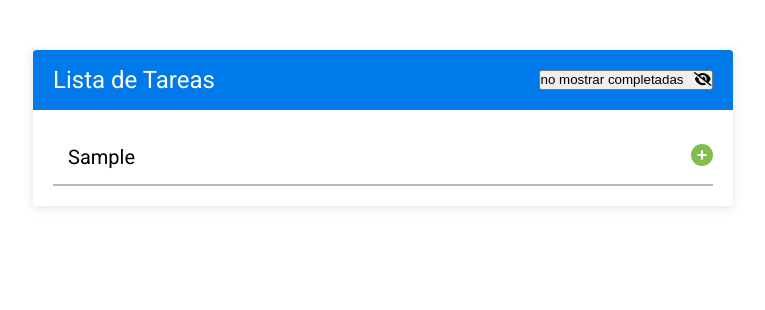
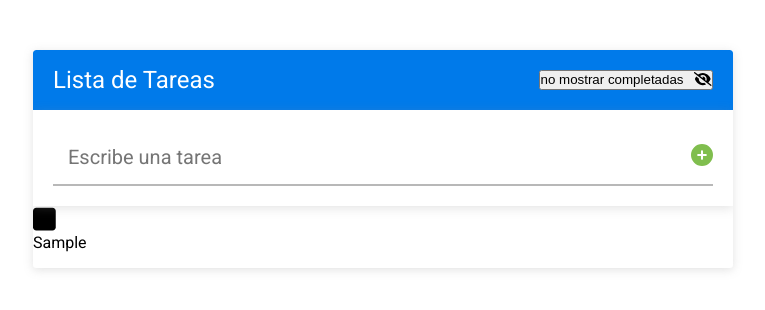
Before and after one commit to Mariangel86/app_lista_de_tareas, a React (Create React App) app: page / in a window 1280 px wide. Both pictures are taken after typing "Sample" into the empty fields and a click on the button 959 px from the left and 154 px from the top of the page. Shown: the top 310 px of the page, without its empty margins (257-1022 px from the left). Built offline with nearby package versions, Linux system fonts and the light colour scheme.

Commit message:
nuevos cambios a la lista

```diff
--- a/src/App.js
+++ b/src/App.js
@@ -6,6 +6,7 @@ import ListaTareas from './componentes/ListaTareas';
 
 const App = () => {
   const tareasGuardadas = localStorage.getItem('tareas') ? JSON.parse(localStorage.getItem('tareas')) : [];
+
   const [tareas, cambiarTareas]= useState (tareasGuardadas);
 
     useEffect (() => {localStorage.setItem ('tareas', JSON.stringify (tareas));},[tareas]);
--- a/src/componentes/FormularioTareas.js
+++ b/src/componentes/FormularioTareas.js
@@ -19,11 +19,12 @@ const FormularioTareas = ({tareas, cambiarTareas}) => {
             ...tareas,
             {
                 id: uuidv4(),
-                texto: "Nueva Tarea",
+                texto: inputTarea,
                 Completadas:false
             }
         ]
      );
+     cambiarInputTarea ('');
     }
 
   return (
--- a/src/componentes/Header.js
+++ b/src/componentes/Header.js
@@ -5,14 +5,13 @@ import {faEyeSlash, faEye} from '@fortawesome/free-solid-svg-icons';
 const Header = ({mostrarCompletadas,cambiarMostrarCompletadas}) => {
 
 const toggleCompletada = ()=> {
-cambiarMostrarCompletadas (!mostrarCompletadas);
+cambiarMostrarCompletadas(!mostrarCompletadas);
 }
   return (
     <header className= "header">
         <h1 className='header__titulo'>Lista de Tareas</h1>
 
       {mostrarCompletadas  ?
-
         <button className='header__button'>
             no mostrar completadas
             <FontAwesomeIcon icon={faEyeSlash} className="header__icono-boton"
--- a/src/componentes/ListaTareas.js
+++ b/src/componentes/ListaTareas.js
@@ -2,54 +2,53 @@ import React from "react";
 import Tarea from "./Tarea";
 
 const ListaTareas = ({tareas, cambiarTareas, mostrarCompletadas}) => {
-    const toggleCompletadas= (id) => {
+    const toggleCompletadas = (id) => {
         cambiarTareas(tareas.map((tarea) => {
             if(tarea.id === id){
-        return {...tarea, completadas: ! tarea.completadas}
+        return {...tarea, completadas: !tarea.completadas}
     }
-    return tareas;
+    return tarea;
     }));
 }
-    const editarTarea= (id) =>{
+const editarTarea= (id, nuevoTexto) =>{
         cambiarTareas(tareas.map((tarea) => {
-            if (tarea.id === id) {
-        return {...tarea,completadas: ! tarea.completadas}
+         if (tarea.id === id) {
+        return {...tarea, texto: nuevoTexto}
     }
-    return tareas;
+    return tarea;
     }));
 }
 const borrarTarea = (id) => {
     cambiarTareas(tareas.filter((tarea) => {
-        if(tarea.id !== id) {
+        if(tarea.id !==id) {
         return tarea;
         }
-        return ;
+        return;
      }));
 }
     return (
             <ul className="lista-tareas">
             {
-            tareas.length > 0 ? tareas.map=((tarea)=> {
+            tareas.length > 0 ? tareas.map((tarea)=> {
                 if (mostrarCompletadas) {
                 return  <Tarea
                         key={tarea.id}
                         tarea={tarea}
                         toggleCompletadas = {toggleCompletadas}
                         editarTarea={editarTarea}
-                        borrarTarea= {borrarTarea}/>
-                    }
-                else if (!tarea.Completadas) {
+                        borrarTarea= {borrarTarea}
+                        />
+                    }else if (!tarea.Completadas){
                 return  <Tarea
                         key={tarea.id}
                         tarea={tarea}
                         toggleCompletadas = {toggleCompletadas}
                         editarTarea={editarTarea}
-                        borrarTarea= {borrarTarea}/>
+                        borrarTarea= {borrarTarea}
+                        />
                     }
             return;
-
-
-            })
+         })
             :
             <div className="lista-tareas__mensaje">
                 ..No hay tareas agregadas..
--- a/src/componentes/Tarea.js
+++ b/src/componentes/Tarea.js
@@ -2,22 +2,22 @@ import React, {useState} from "react";
 import {FontAwesomeIcon} from '@fortawesome/react-fontawesome';
 import {faCheckSquare,faTimes,faEdit, faSquare} from '@fortawesome/free-solid-svg-icons';
 
-const Tarea = ({tarea, toggleCompletadas, editarTarea,borrarTarea}) => {
+const Tarea = ({tarea, toggleCompletadas, editarTarea, borrarTarea}) => {
 
     const [editandoTarea, cambiarEditandoTarea]= useState (false);
     const [nuevaTarea, CambiarNuevaTarea] = useState (tarea.texto);
-    const handleSubmit= (e)=> {
+    const handleSubmit= (e) => {
         e.preventDefault ();
         editarTarea(tarea.id, nuevaTarea);
         cambiarEditandoTarea (false);
     }
 
     return (
-        <li className="Lista-tareas__tareas">
+        <li className="Lista-tareas__tarea">
             <FontAwesomeIcon
              icon = {tarea.completadas ? faCheckSquare : faSquare}
              className= "lista-tareas__icono lista-tareas__icono-check"
-             onClick={()=>{toggleCompletadas= (tarea.id)}}
+             onClick={()=> toggleCompletadas (tarea.id)}
              />
            <div
             className="Lista-tareas__texto">
@@ -44,6 +44,7 @@ const Tarea = ({tarea, toggleCompletadas, editarTarea,borrarTarea}) => {
            className= "lista-tareas__icono lista-tareas__icono-accion"
            onClick={cambiarEditandoTarea}
            />
+
            <FontAwesomeIcon
             icon = {faTimes}
             className= "lista-tareas__icono lista-tareas__icono-accion"
--- a/src/index.js
+++ b/src/index.js
@@ -9,4 +9,4 @@ root.render(
   <React.StrictMode>
     <App />
   </React.StrictMode>
-)
+);
```
